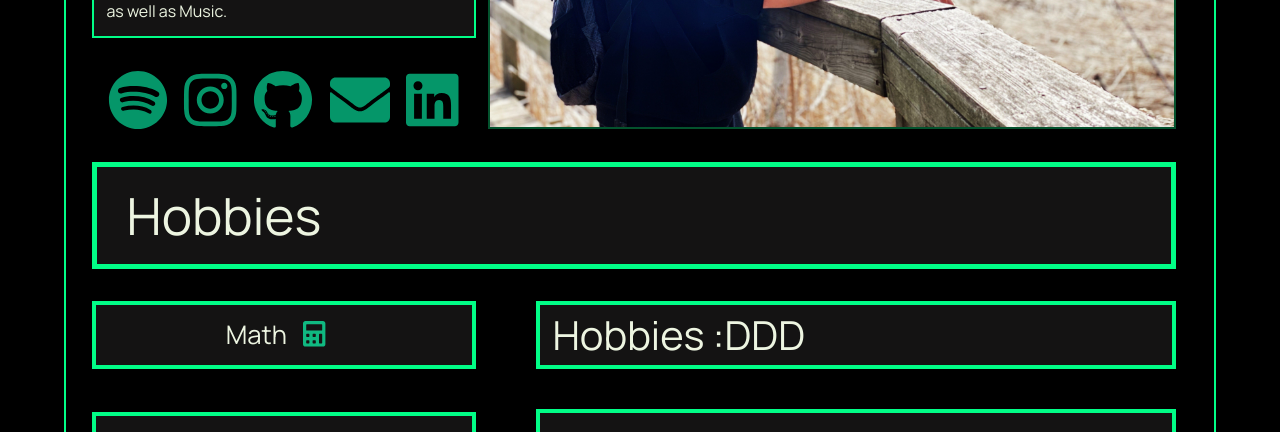
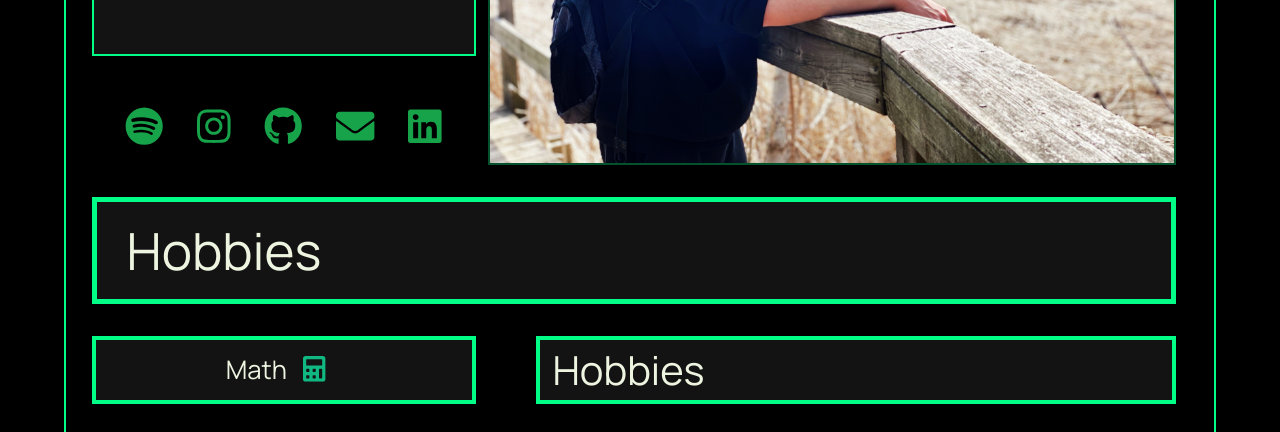
Before and after one commit to tmaswang03/Personal-Site, a React (Create React App) app: page /about in a window 1280 px wide. Shown: the part 499-931 px from the top of the page. Built offline with nearby package versions, Linux system fonts and the light colour scheme.

Commit message:
Edited Site

```diff
--- a/src/App.js
+++ b/src/App.js
@@ -1,7 +1,7 @@
 import React from 'react';
 import Navbar from './components/Navbar/Navbar';
 import Button from './components/Button'
-import {useState} from 'react'
+import {useState, useEffect} from 'react'
 import './App.css';
 import { BrowserRouter as Router, Switch, Route } from 'react-router-dom';
 import About from './Pages/About';
@@ -13,6 +13,9 @@ import ParticlesBg from 'particles-bg'
 
 
 function App() {
+  useEffect(() => {
+    document.title = "Tmaswang04"
+  }, [])
   return (
     <div className="App">
       <Router>
--- a/src/Pages/About.js
+++ b/src/Pages/About.js
@@ -7,7 +7,7 @@ import { FontAwesomeIcon } from "@fortawesome/react-fontawesome"
 import { faCoffee, faCalculator, faHeadphones, faGamepad, faLaptop, faEnvelope } from "@fortawesome/free-solid-svg-icons"
 import { faSpotify, faDiscord, faLinkedin, faGithub, faInstagram } from "@fortawesome/free-brands-svg-icons"
 const About = () => {
-    const myHobbies = ["Welcome to my hobbies section :D. Click on the buttons on the side to discover more about my hobbies. ",
+    const myHobbies = ["Welcome to my hobbies section :D. Click on the buttons on the side to discover more about my interests. ",
     "Mathematics has been something I've done since elementary school (although I'm not the best at it). I've participated in a bunch of " +
     "math contests such as Waterloo's, COMC, and AMC earning honors on some (nothing too crazy though).  In grade 10 I founded my school's" +
     "math club with some friends. Currently, I try to practice 3 - 5 hours per week but more focused on CS than math.",
@@ -25,7 +25,7 @@ const About = () => {
     + "CSES, leetcode and atcoder.  In 2021 I wrote my first CCC senior, ranking in the top 4%. By grade 12 I founded "
     + "my school's Computer Science club and began participating in Hackathons and 100$+ in awards. Now, I hope to pursue a Computer Science Career at Waterloo. "
     + "If you are seeing this that means that now I have finished my personal site (built with react) :D and thank you for visiting :)"];
-    const myHobbieTitles = ["Hobbies :DDD", "Math", "Music", "Video Games", "Computer Science"]
+    const myHobbieTitles = ["Hobbies", "Math", "Music", "Video Games", "Computer Science"]
     const [hobbieIndex, setHobbieIndex] = useState(0);
     return (
         <div className = "container2">
@@ -41,19 +41,19 @@ const About = () => {
             </div>
             <div className = "contacts">
                 <a href = "https://open.spotify.com/user/21j5rrzcvdw7k6wq3yzr4uj7q?si=3e49b5181ecf4f47">
-                    <FontAwesomeIcon icon = {faSpotify} className = "ml-4 text-green-600 text-6xl hover:text-white duration-500"/>
+                    <FontAwesomeIcon icon = {faSpotify} className = "icons"/>
                 </a>
                 <a href = "https://www.instagram.com/tmaswang_69/">
-                    <FontAwesomeIcon icon = {faInstagram} className = "text-green-600 text-6xl hover:text-white duration-500"/>
+                    <FontAwesomeIcon icon = {faInstagram} className = "icons"/>
                 </a>
                 <a href = "https://github.com/tmaswang03">
-                    <FontAwesomeIcon icon = {faGithub} className = "text-green-600 text-6xl hover:text-white duration-500"/>
+                    <FontAwesomeIcon icon = {faGithub} className = "icons"/>
                 </a>
                 <a href = "mailto:thomaswang003@gmail.com">
-                    <FontAwesomeIcon icon = {faEnvelope} className = "text-green-600 text-6xl hover:text-white duration-500"/>
+                    <FontAwesomeIcon icon = {faEnvelope} className = "icons"/>
                 </a>
                 <a href = "https://www.linkedin.com/in/thomas-wang-5044b01b3/">
-                    <FontAwesomeIcon icon = {faLinkedin} className = "text-green-600 text-6xl hover:text-white duration-500"/>
+                    <FontAwesomeIcon icon = {faLinkedin} className = "icons"/>
                 </a>
             </div>
             <img src = "../ProfileImage.jpg" className = "profilePic"></img>
--- a/src/Pages/Pages.css
+++ b/src/Pages/Pages.css
@@ -152,7 +152,7 @@
     text-transform: none;
     font-size: 4vw;
     color: var(--col5);
-    width: 30vw; height: 20vh;
+    width: 30vw;
     transition: 0.5s;
 }
 
@@ -177,7 +177,7 @@
 
 .profilePic {
     border: 0.2vw solid var(--col7);
-    height: 60vh; width: 90vw;
+    height: 100%; width: 90vw;
     overflow: hidden;
     grid-column-start: 2;
     grid-row-start: 1;
@@ -194,7 +194,8 @@
     background-color: rgba(0, 0, 0, 0);
     display: grid;
     grid-template-columns: repeat(5, auto);
-    color: var(--col5);
+    margin: auto; margin-left: 1.3vw; margin-right: 0;
+    color: var(--col5); padding-left: 1.3vw;
 }
 
 .textbox {
@@ -293,6 +294,16 @@ img {
 
 .hobbieButtons:hover { opacity: 0.5; }
 
+.icons{
+    color: rgb(22 163 74);
+    font-size: 3vw;
+    transition: 0.5s; align-self: bottom;
+}
+
+.icons:hover {
+    color: white;
+}
+
 h4 {
     color: var(--col5);
 }
```
